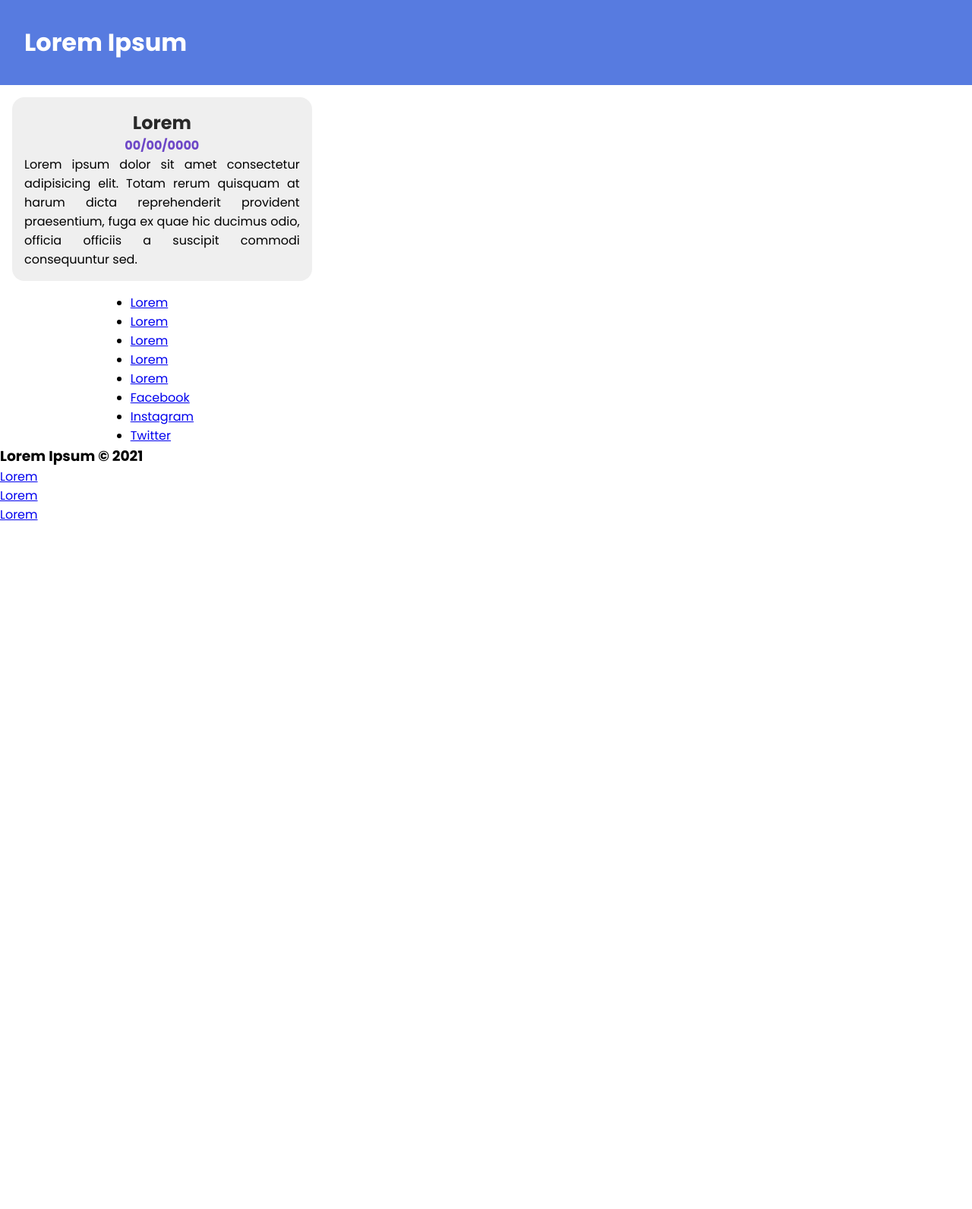
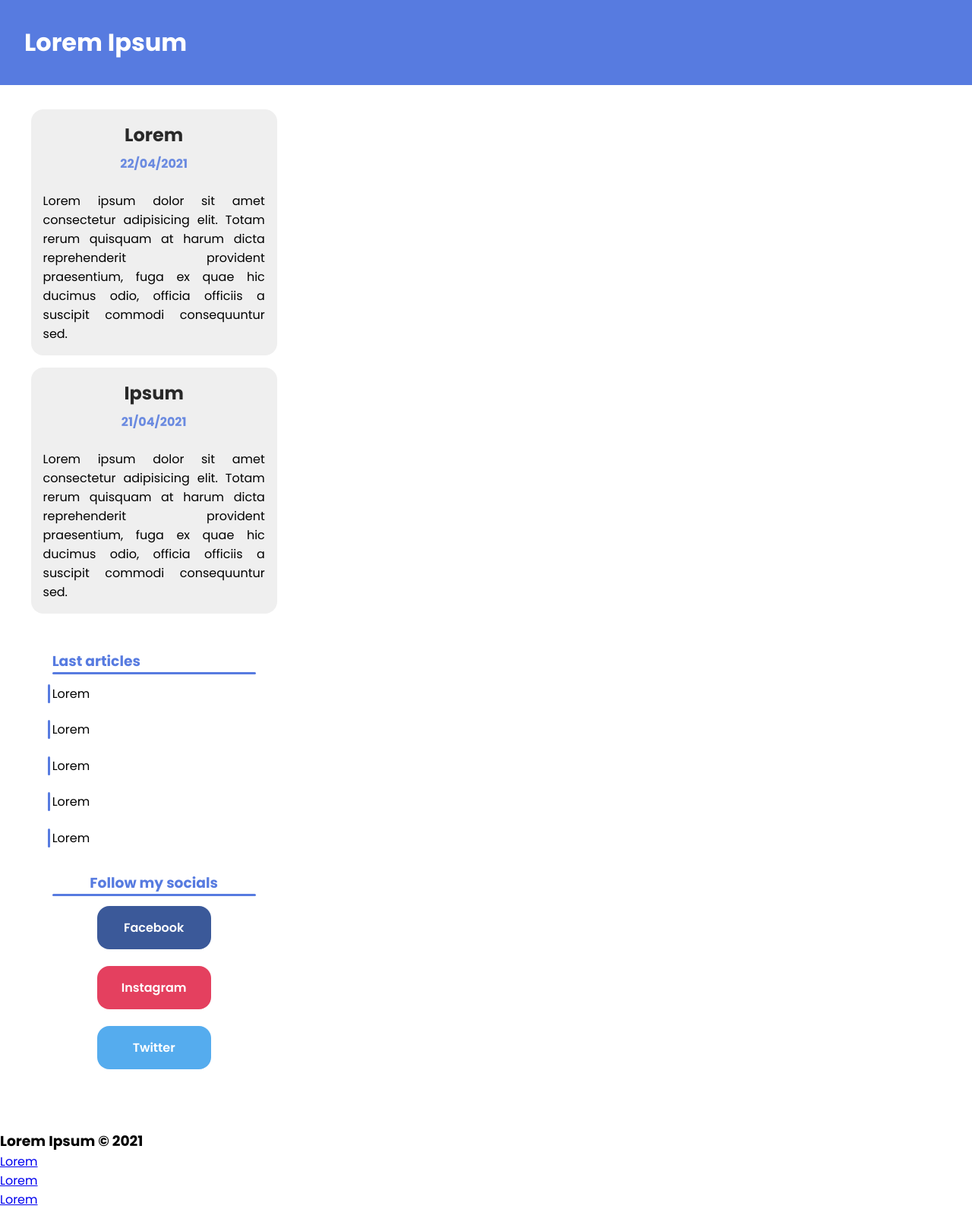
Before and after one commit to josee-fernandes/blog-ipsum, a PHP site: page / in a window 1280 px wide. Shown: the whole page at 76% size. Before the commit the page ends 685 px from the top, so only its background shows below. Run offline with PHP 8.4, Linux system fonts and the light colour scheme.

Commit message:
Styled additional, content fix

```diff
--- a/css/style.scss
+++ b/css/style.scss
@@ -25,6 +25,7 @@
 
 #root{
     display: grid;
+    gap: 2rem;
     grid-template-columns: repeat(var(--grid-columns), 1fr);
     grid-template-areas:
         'HR'
@@ -37,8 +38,10 @@
     display: flex;
     flex-direction: column;
     align-items: center;
+    width: 80%;
     max-width: 1100px;
     margin: 0 auto;
+    gap: 2rem;
 }
 
 .hero{
@@ -54,9 +57,12 @@
 
 .recent{
     grid-area: RC;
+    max-width: 600px;
+    display: flex;
+    flex-direction: column;
+    gap: 1rem;
 
     .article{
-        margin: 1rem;
         padding: 1rem;
         background-color: var(--clr-light);
         border-radius: 1rem;
@@ -64,11 +70,13 @@
         &__title{
             color: var(--clr-dark);
             text-align: center;
+            margin-bottom: .5rem;
         }
 
         &__date{
-            color: var(--clr-secondary);
+            color: var(--clr-primary-tint);
             text-align: center;
+            margin-bottom: 1.5rem;
         }
 
         &__text{
@@ -79,6 +87,121 @@
 
 .additional{
     grid-area: AD;
+    width: 100%;
+    max-width: 300px;
+
+    &__first{
+        padding: 1rem;
+
+        h3{
+            color: var(--clr-primary);
+            position: relative;
+
+            &::after{
+                content: '';
+                position: absolute;
+                width: 100%;
+                height: 3px;
+                background-color: var(--clr-primary);
+                display: block;
+                border-radius: 100px;
+            }
+        }
+
+        .last-ones-list{
+            display: flex;
+            flex-direction: column;
+            list-style-type: none;
+            margin-top: 1rem;
+            gap: 1.4rem;
+
+            &__item{
+                text-decoration: none;
+                position: relative;
+
+                a{
+                    text-decoration: inherit;
+                    color: inherit;
+                }
+
+                &:hover{
+                    text-decoration: underline;
+                }
+
+                &::before{
+                    content: '';
+                    position: absolute;
+                    left: -6px;
+                    width: 3px;
+                    height: 100%;
+                    background-color: var(--clr-primary);
+                    display: block;
+                    border-radius: 100px;
+                }
+            }
+        }
+    }
+
+    &__second{
+        padding: 1rem;
+
+        h3{
+            color: var(--clr-primary);
+            position: relative;
+            text-align: center;
+
+            &::after{
+                content: '';
+                position: absolute;
+                width: 100%;
+                height: 3px;
+                background-color: var(--clr-primary);
+                display: block;
+                border-radius: 100px;
+            }
+        }
+
+        .social-list{
+            display: flex;
+            flex-direction: column;
+            list-style-type: none;
+            margin-top: 1rem;
+            gap: 1.4rem;
+            align-items: center;
+
+            &__item{
+                text-decoration: none;
+                position: relative;
+
+                &:nth-child(1){
+                    a{ background-color: #3b5999; }
+                }
+
+                &:nth-child(2){
+                    a{ background-color: #e4405f; }
+                }
+
+                &:nth-child(3){
+                    a{ background-color: #55acee; }
+                }
+
+                a{
+                    text-decoration: inherit;
+                    color: var(--clr-light-tint);
+                    font-weight: 600;
+                    padding: 1rem 2rem;
+                    display: inline-block;
+                    text-align: center;
+                    width: 150px;
+                    border-radius: 1rem;
+                }
+
+                &:hover{
+                    opacity: .7;
+                }
+            }
+        }
+    }
 }
 
 .footer{
--- a/index.html
+++ b/index.html
@@ -18,14 +18,22 @@
             <main class="recent">
                 <article class="article">
                     <h2 class="article__title">Lorem</h2>
-                    <h4 class="article__date">00/00/0000</h4>
+                    <h4 class="article__date">22/04/2021</h4>
+                    <p class="article__text">
+                        Lorem ipsum dolor sit amet consectetur adipisicing elit. Totam rerum quisquam at harum dicta reprehenderit provident praesentium, fuga ex quae hic ducimus odio, officia officiis a suscipit commodi consequuntur sed.
+                    </p>
+                </article>
+                <article class="article">
+                    <h2 class="article__title">Ipsum</h2>
+                    <h4 class="article__date">21/04/2021</h4>
                     <p class="article__text">
                         Lorem ipsum dolor sit amet consectetur adipisicing elit. Totam rerum quisquam at harum dicta reprehenderit provident praesentium, fuga ex quae hic ducimus odio, officia officiis a suscipit commodi consequuntur sed.
                     </p>
                 </article>
             </main>
             <section class="additional">
-                <nav>
+                <nav class="additional__first">
+                    <h3>Last articles</h3>
                     <ul class="last-ones-list">
                         <li class="last-ones-list__item">
                             <a href="#">Lorem</a>
@@ -44,16 +52,17 @@
                         </li>
                     </ul>
                 </nav>
-                <nav>
+                <nav class="additional__second">
+                    <h3>Follow my socials</h3>
                     <ul class="social-list">
                         <li class="social-list__item">
-                            <a href="#">Facebook</a>
+                            <a href="https://facebook.com" target="_blank">Facebook</a>
                         </li>
                         <li class="social-list__item">
-                            <a href="#">Instagram</a>
+                            <a href="https://instagram.com" target="_blank">Instagram</a>
                         </li>
                         <li class="social-list__item">
-                            <a href="#">Twitter</a>
+                            <a href="https://twitter.com" target="_blank">Twitter</a>
                         </li>
                     </ul>
                 </nav>
```
Also changed, not shown: css/style.css (+142 -2 lines), css/style.min.css, 2 other files.
